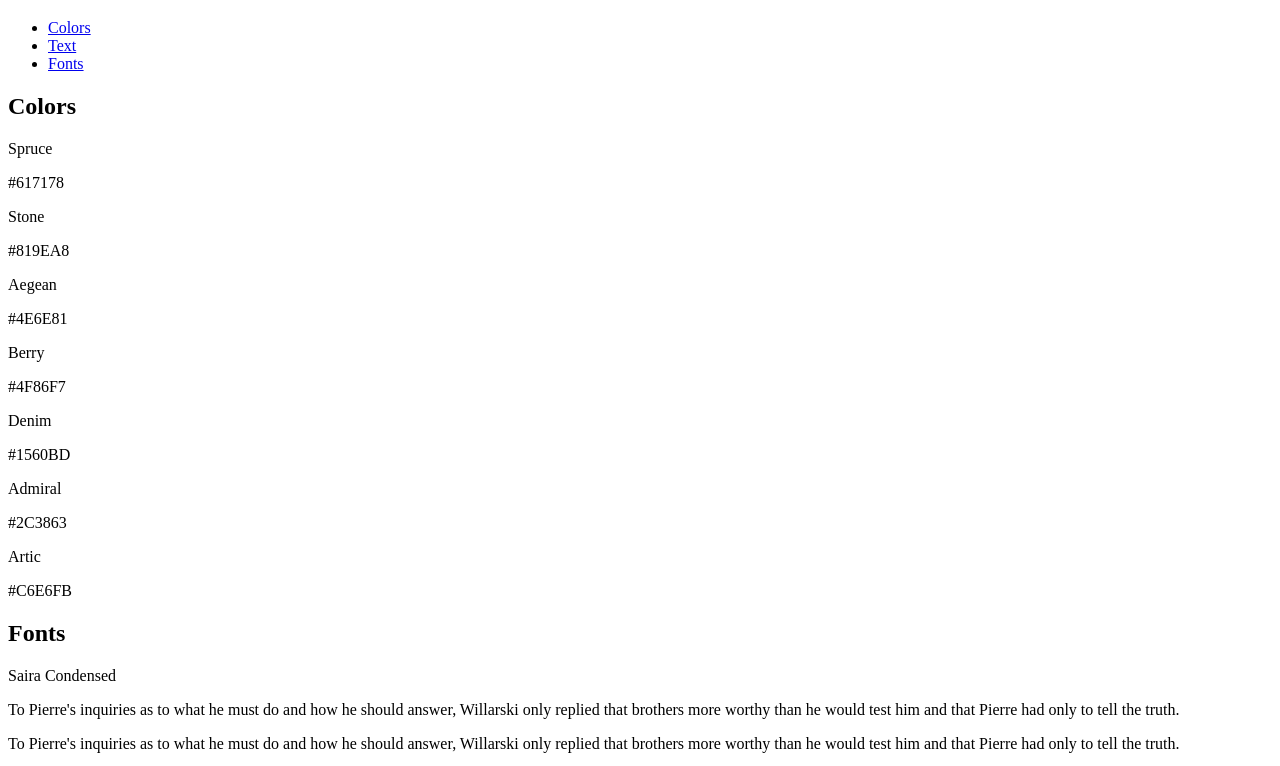
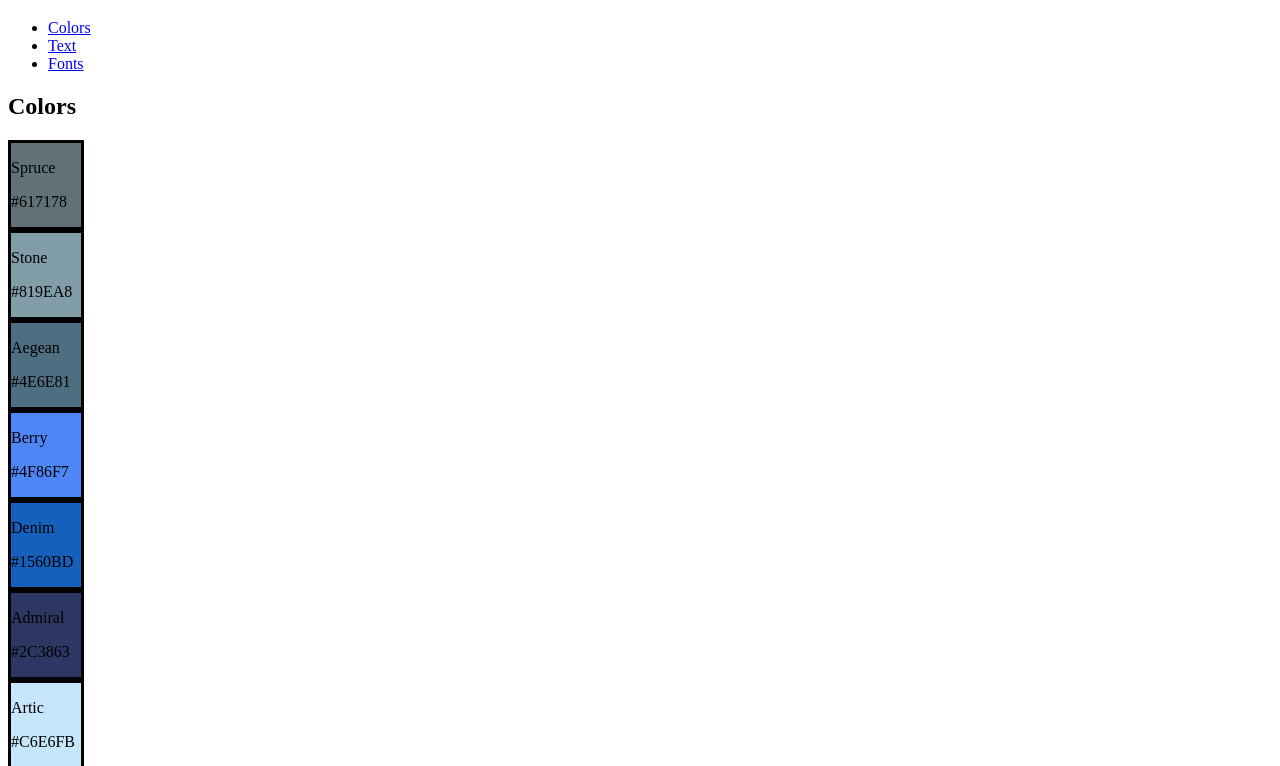
Before and after one commit to Savvy-Wulf/Web-Design, a plain HTML site: page index.html in a window 1280 px wide. Shown: the part 61-827 px from the top of the page. Drawn offline with nearby package versions, Linux system fonts and the light colour scheme; the site is published under a folder, as on GitHub Pages, so addresses that start at the root find nothing; a web font is replaced by a local one.

Commit message:
fixed css link

```diff
--- a/index.html
+++ b/index.html
@@ -2,7 +2,7 @@
 <html>
     <head>
         <title>Website Design System</title>
-        <link href="/style/css/styles.css" rel="stylesheet">
+        <link href="style/css/styles.css" rel="stylesheet">
         <link href="https://fonts.googleapis.com/css2?family=Rajdhani:wght@400;500;700&family=Saira+Condensed:wght@400;500;700&family=Teko:wght@400;500;700&display=swap" rel="stylesheet">
         <link href="https://fonts.googleapis.com/css2?family=Moon+Dance&display=swap" rel="stylesheet">
         <link href="https://fonts.googleapis.com/css2?family=Zilla+Slab:ital,wght@0,400;1,400;1,500;1,700&display=swap" rel="stylesheet">
```
